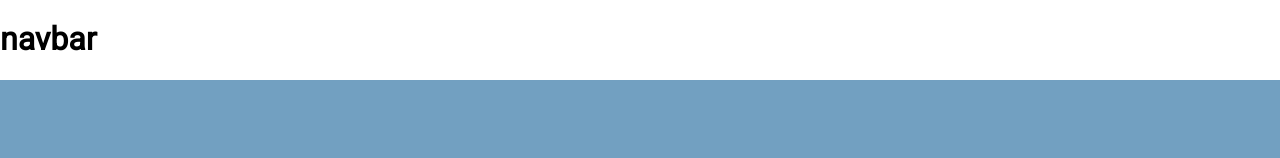
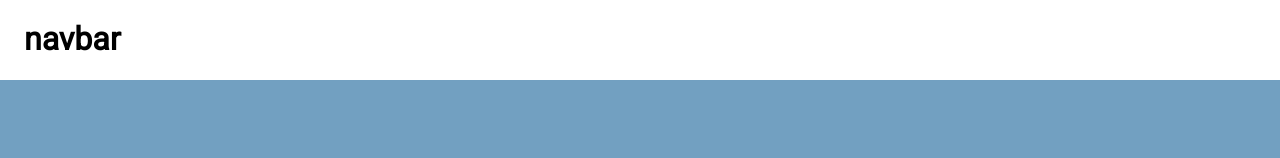
Before and after one commit to TohirDev/frontend-admin, a React (Vite) app: page / in a window 1280 px wide. Shown: the top 158 px of the page. Built offline with nearby package versions, Linux system fonts and the light colour scheme.

Commit message:
`MODIFIED: `navbar

```diff
--- a/src/components/Navbar.tsx
+++ b/src/components/Navbar.tsx
@@ -1,8 +1,12 @@
+import { Container } from "@mui/material";
+
 const Navbar = () => {
   return (
-    <nav>
-      <h1>navbar</h1>
-    </nav>
+    <Container maxWidth="xl">
+      <nav>
+        <h1>navbar</h1>
+      </nav>
+    </Container>
   );
 };
 
```
